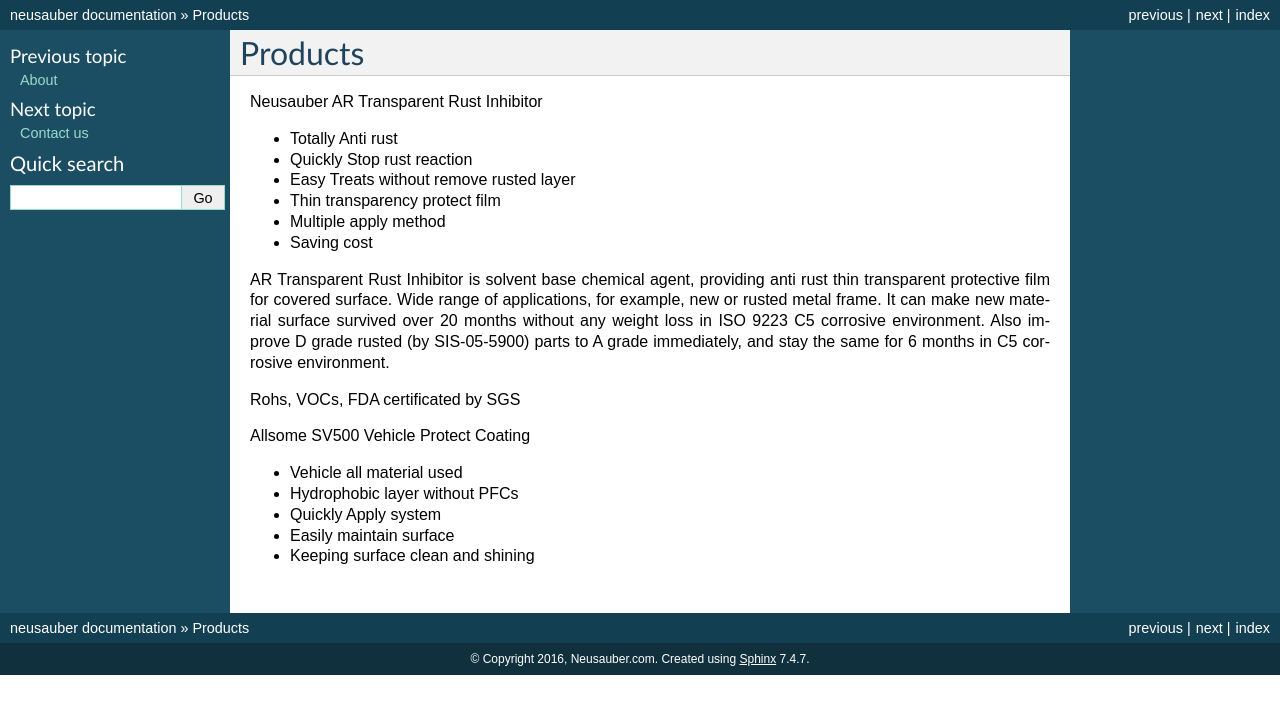
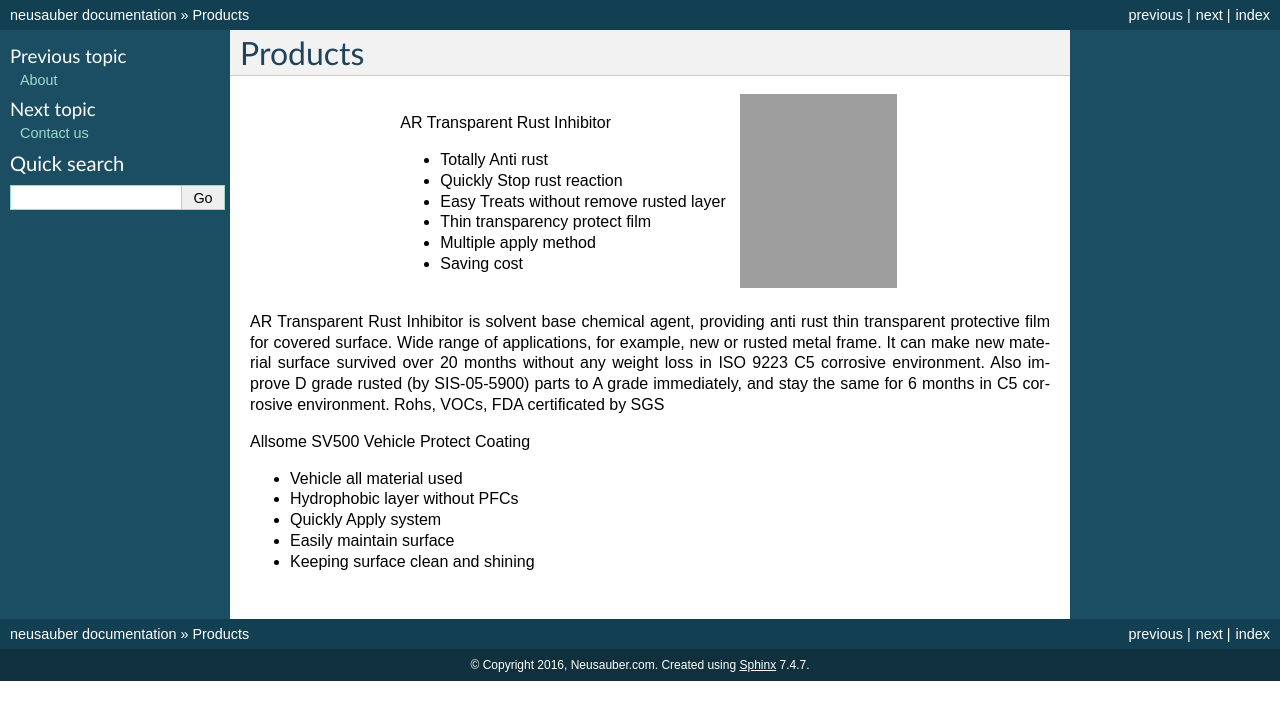
Before and after one commit to rexiap/neusauber, a Sphinx documentation site: the page built from docs/products.rst, in a window 1280 px wide. Shown: the top 720 px of the page. Built offline with Sphinx 7.4.7, drawn with Linux system fonts in a browser that asks for light colours; grey boxes are pictures that could not be loaded.

Commit message:
Google Docs reST Editor@2017-3-22 17:22:3

```diff
--- a/docs/products.rst
+++ b/docs/products.rst
@@ -6,25 +6,31 @@
 
 
 
+|REPLACE1|
+
+.. _h2c1d74277104e41780968148427e:
 
 
-Neusauber AR Transparent Rust Inhibitor
 
-* Totally Anti rust
 
-* Quickly Stop rust reaction
 
-* Easy Treats without remove rusted layer
++-----------------------------------------+----------+
+|AR Transparent Rust Inhibitor            |\ |IMG1|\ |
+|                                         |          |
+|* Totally Anti rust                      |          |
+|                                         |          |
+|* Quickly Stop rust reaction             |          |
+|                                         |          |
+|* Easy Treats without remove rusted layer|          |
+|                                         |          |
+|* Thin transparency protect film         |          |
+|                                         |          |
+|* Multiple apply method                  |          |
+|                                         |          |
+|* Saving cost                            |          |
++-----------------------------------------+----------+
 
-* Thin transparency protect film
-
-* Multiple apply method
-
-* Saving cost
-
-AR Transparent Rust Inhibitor is solvent base chemical agent, providing anti rust thin transparent protective film for covered surface. Wide range of applications, for example, new or rusted metal frame. It can make new material surface survived over 20 months without any weight loss in ISO 9223 C5 corrosive environment. Also improve D grade rusted (by SIS-05-5900) parts to A grade immediately, and stay the same for 6 months in C5 corrosive environment.
-
-Rohs, VOCs, FDA certificated by SGS
+AR Transparent Rust Inhibitor is solvent base chemical agent, providing anti rust thin transparent protective film for covered surface. Wide range of applications, for example, new or rusted metal frame. It can make new material surface survived over 20 months without any weight loss in ISO 9223 C5 corrosive environment. Also improve D grade rusted (by SIS-05-5900) parts to A grade immediately, and stay the same for 6 months in C5 corrosive environment. Rohs, VOCs, FDA certificated by SGS
 
 Allsome SV500 Vehicle Protect Coating
 
@@ -40,3 +46,15 @@
 
 
 .. bottom of content
+
+
+.. |REPLACE1| raw:: html
+
+    <style>
+    td {
+       border: solid 1px #ffffff !important;
+    }
+    </style>
+.. |IMG1| image:: static/products_1.png
+   :height: 194 px
+   :width: 157 px
```
